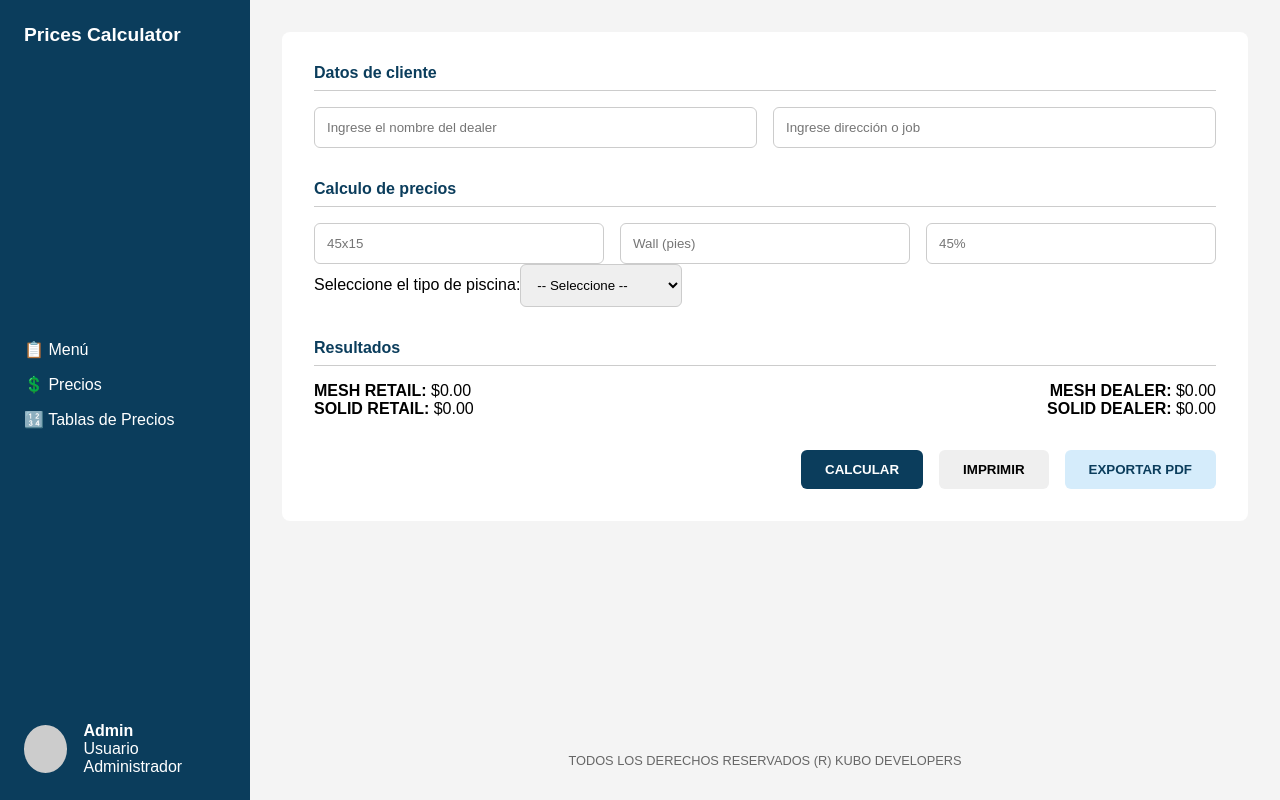
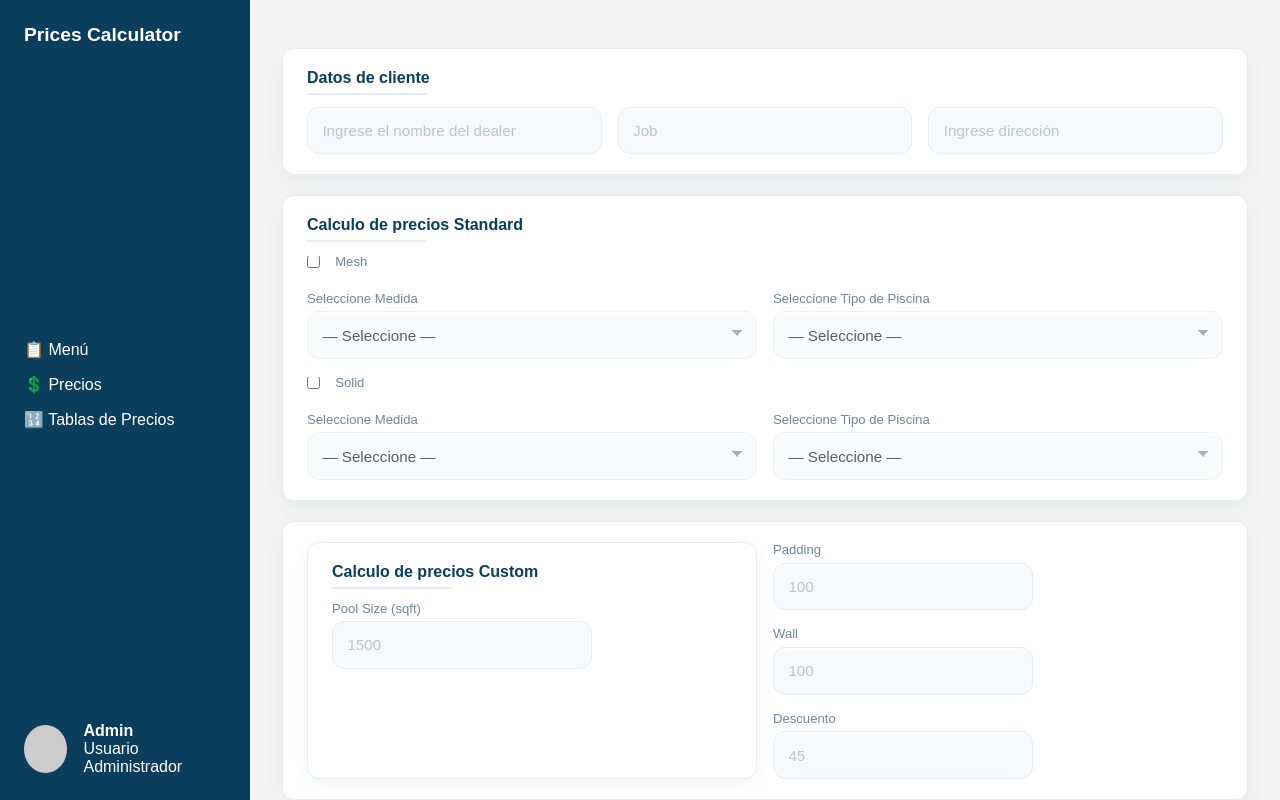
Before and after one commit to obanyBernal/coverestimates, a React (Vite) app: page /dashboard in a window 1280 px wide. Built offline with nearby package versions, Linux system fonts and the light colour scheme.

Commit message:
version demo-funcionan precios standard

```diff
--- a/src/components/PriceCalculator.jsx
+++ b/src/components/PriceCalculator.jsx
@@ -1,36 +1,110 @@
-import React, { useState } from "react";
+import React, { useMemo, useState } from "react";
 import "../css/PriceCalculator.css";
+import { printPage } from "../utils/PrintUtils";
 import { calcularPrecio } from "../utils/priceCalculator";
-import { printPage } from "../utils/PrintUtils";
+// lógica nueva se conectará después
+
+import { meshStandard, solidStandard } from "./PoolInputs";
+
+const uniq = (arr) => Array.from(new Set(arr));
+
+const useMeshOptions = () => {
+  const measures = useMemo(
+    () =>
+      uniq(meshStandard.flatMap((g) => g.items.map((i) => i.poolSize))).sort(
+        (a, b) => a.localeCompare(b, undefined, { numeric: true })
+      ),
+    []
+  );
+  const categories = useMemo(
+    () =>
+      uniq(meshStandard.map((g) => g.group)).sort((a, b) =>
+        a.localeCompare(b, undefined, { numeric: true })
+      ),
+    []
+  );
+  return { measures, categories };
+};
+
+const useSolidOptions = () => {
+  const measures = useMemo(
+    () =>
+      uniq(solidStandard.flatMap((g) => g.items.map((i) => i.poolSize))).sort(
+        (a, b) => a.localeCompare(b, undefined, { numeric: true })
+      ),
+    []
+  );
+  const categories = useMemo(
+    () =>
+      uniq(solidStandard.map((g) => g.group)).sort((a, b) =>
+        a.localeCompare(b, undefined, { numeric: true })
+      ),
+    []
+  );
+  return { measures, categories };
+};
 
 const PriceCalculator = () => {
+  // Cliente
   const [dealer, setDealer] = useState("");
   const [job, setJob] = useState("");
-  const [poolSize, setPoolSize] = useState("");
+  const [address, setAddress] = useState("");
+
+  // STANDARD – Mesh
+  const [meshEnabled, setMeshEnabled] = useState(false);
+  const [meshMeasure, setMeshMeasure] = useState("");
+  const [meshCategory, setMeshCategory] = useState("");
+  const { measures: meshMeasures, categories: meshCategories } =
+    useMeshOptions();
+
+  // STANDARD – Solid
+  const [solidEnabled, setSolidEnabled] = useState(false);
+  const [solidMeasure, setSolidMeasure] = useState("");
+  const [solidCategory, setSolidCategory] = useState("");
+  const { measures: solidMeasures, categories: solidCategories } =
+    useSolidOptions();
+
+  // CUSTOM (card pequeño)
+  const [customSqft, setCustomSqft] = useState("");
+
+  // Controles globales (fuera del card de Custom)
+  const [padding, setPadding] = useState(""); // lo usaremos en la lógica después
   const [wall, setWall] = useState("");
-  const [discount, setDiscount] = useState("");
-  const [poolType, setPoolType] = useState(""); // ej: Mesh 5x5 Standard
+  const [discount, setDiscount] = useState(""); // %
 
-  // Placeholder para resultados
+  // Resultados placeholder
   const [results, setResults] = useState({
     meshRetail: 0,
+    meshDealer: 0,
     solidRetail: 0,
-    meshDealer: 0,
     solidDealer: 0,
   });
 
   const handleCalculate = () => {
-    const result = calcularPrecio(poolSize, wall, discount, poolType);
-    if (result) {
+    // Determinar el modo
+    const mode = customSqft ? "custom" : "standard";
+
+    const result = calcularPrecio({
+      meshEnabled,
+      meshMeasure,
+      meshCategory,
+      solidEnabled,
+      solidMeasure,
+      solidCategory,
+      customSqft,
+      padding,
+      wall,
+      discount,
+      mode,
+    });
+
     setResults(result);
-    } else {
-      alert("Error en formato de Pool Size");
-    }
   };
+  const customDisabled = meshEnabled || solidEnabled;
 
   return (
     <div className="price-calculator">
-      {/* Datos de Cliente */}
+      {/* Datos de cliente */}
       <section className="section">
         <h3>Datos de cliente</h3>
         <div className="row">
@@ -42,52 +116,178 @@ const PriceCalculator = () => {
           />
           <input
             type="text"
-            placeholder="Ingrese dirección o job"
+            placeholder="Job"
             value={job}
             onChange={(e) => setJob(e.target.value)}
+          />
+          <input
+            type="text"
+            placeholder="Ingrese dirección"
+            value={address}
+            onChange={(e) => setAddress(e.target.value)}
           />
         </div>
       </section>
 
-      {/* Cálculo de Precios */}
+      {/* Cálculo de precios Standard */}
       <section className="section">
-        <h3>Calculo de precios</h3>
+        <h3>Calculo de precios Standard</h3>
+
+        {/* MESH */}
+        <div className="row" style={{ alignItems: "center" }}>
+          <label
+            style={{
+              flex: "0 0 100%",
+              display: "inline-flex",
+              alignItems: "center",
+              gap: 8,
+            }}
+          >
+            <input
+              type="checkbox"
+              checked={meshEnabled}
+              onChange={() => setMeshEnabled((v) => !v)}
+            />
+            Mesh
+          </label>
+
+          <div className="dropdown">
+            <label>Seleccione Medida</label>
+            <select
+              value={meshMeasure}
+              onChange={(e) => setMeshMeasure(e.target.value)}
+              disabled={!meshEnabled}
+            >
+              <option value="">— Seleccione —</option>
+              {meshMeasures.map((m) => (
+                <option key={m} value={m}>
+                  {m}
+                </option>
+              ))}
+            </select>
+          </div>
+
+          <div className="dropdown">
+            <label>Seleccione Tipo de Piscina</label>
+            <select
+              value={meshCategory}
+              onChange={(e) => setMeshCategory(e.target.value)}
+              disabled={!meshEnabled}
+            >
+              <option value="">— Seleccione —</option>
+              {meshCategories.map((c) => (
+                <option key={c} value={c}>
+                  {c}
+                </option>
+              ))}
+            </select>
+          </div>
+        </div>
+
+        {/* SOLID */}
+        <div
+          className="row"
+          style={{ alignItems: "center", marginTop: "1rem" }}
+        >
+          <label
+            style={{
+              flex: "0 0 100%",
+              display: "inline-flex",
+              alignItems: "center",
+              gap: 8,
+            }}
+          >
+            <input
+              type="checkbox"
+              checked={solidEnabled}
+              onChange={() => setSolidEnabled((v) => !v)}
+            />
+            Solid
+          </label>
+
+          <div className="dropdown">
+            <label>Seleccione Medida</label>
+            <select
+              value={solidMeasure}
+              onChange={(e) => setSolidMeasure(e.target.value)}
+              disabled={!solidEnabled}
+            >
+              <option value="">— Seleccione —</option>
+              {solidMeasures.map((m) => (
+                <option key={m} value={m}>
+                  {m}
+                </option>
+              ))}
+            </select>
+          </div>
+
+          <div className="dropdown">
+            <label>Seleccione Tipo de Piscina</label>
+            <select
+              value={solidCategory}
+              onChange={(e) => setSolidCategory(e.target.value)}
+              disabled={!solidEnabled}
+            >
+              <option value="">— Seleccione —</option>
+              {solidCategories.map((c) => (
+                <option key={c} value={c}>
+                  {c}
+                </option>
+              ))}
+            </select>
+          </div>
+        </div>
+      </section>
+
+      {/* Custom (card pequeño) + controles globales fuera */}
+      <section
+        className="section"
+        style={{ display: "grid", gridTemplateColumns: "1fr 1fr", gap: "1rem" }}
+      >
+        <div className="section" style={{ margin: 0 }}>
+          <h3>Calculo de precios Custom</h3>
           <div className="row">
-          <input
-            type="text"
-            placeholder="45x15"
-            value={poolSize}
-            onChange={(e) => setPoolSize(e.target.value)}
-          />
+            <div>
+              <label>Pool Size (sqft)</label>
               <input
                 type="number"
-            placeholder="Wall (pies)"
+                placeholder="1500"
+                value={customSqft}
+                onChange={(e) => setCustomSqft(e.target.value)}
+                disabled={customDisabled}
+              />
+            </div>
+          </div>
+        </div>
+
+        <div className="row" style={{ alignItems: "end" }}>
+          <div>
+            <label>Padding</label>
+            <input
+              type="number"
+              placeholder="100"
+              value={padding}
+              onChange={(e) => setPadding(e.target.value)}
+            />
+          </div>
+          <div>
+            <label>Wall</label>
+            <input
+              type="number"
+              placeholder="100"
               value={wall}
               onChange={(e) => setWall(e.target.value)}
             />
+          </div>
+          <div>
+            <label>Descuento</label>
             <input
               type="number"
-            placeholder="45%"
+              placeholder="45"
               value={discount}
               onChange={(e) => setDiscount(e.target.value)}
             />
           </div>
-        <div className="dropdown">
-          <label>Seleccione el tipo de piscina:</label>
-          <select
-            value={poolType}
-            onChange={(e) => setPoolType(e.target.value)}
-          >
-            <option value="">-- Seleccione --</option>
-            <option value="mesh-5x5-standard">Mesh 5x5 Standard</option>
-            <option value="mesh-5x5-custom">Mesh 5x5 Custom</option>
-            <option value="mesh-3x3-standard">Mesh 3x3 Standard</option>
-            <option value="mesh-3x3-custom">Mesh 3x3 Custom</option>
-            <option value="solid-5x5-standard">Solid 5x5 Standard</option>
-            <option value="solid-5x5-custom">Solid 5x5 Custom</option>
-            <option value="solid-3x3-standard">Solid 3x3 Standard</option>
-            <option value="solid-3x3-custom">Solid 3x3 Custom</option>
-          </select>
         </div>
       </section>
 
@@ -115,12 +315,12 @@ const PriceCalculator = () => {
       {/* Botones */}
       <div className="button-row">
         <button onClick={handleCalculate} className="btn primary">
-          CALCULAR
+          Calcular
         </button>
         <button onClick={printPage} className="btn">
-          IMPRIMIR
+          Imprimir
         </button>
-        <button className="btn secondary">EXPORTAR PDF</button>
+        <button className="btn secondary">Exportar PDF</button>
       </div>
     </div>
   );
--- a/src/css/Dashboard.css
+++ b/src/css/Dashboard.css
@@ -1,15 +1,19 @@
 .dashboard-container {
   display: flex;
-  height: 100vh;
-  font-family: sans-serif;
+  height: 100vh;           /* ya lo tenías */
+  font-family: sans-serif; /* ya lo tenías */
+  overflow: hidden;        /* 🔒 evita scroll del body */
 }
 
 .dashboard-main {
   flex: 1;
   display: flex;
+  padding-top: .5rem;
   flex-direction: column;
   padding: 2rem;
   background-color: #f4f4f4;
+  height: 100vh;           /* 🔑 ocupa alto completo */
+  overflow-y: auto;        /* 🧭 scroll SOLO aquí */
 }
 
 .dashboard-footer {
--- a/src/css/PriceCalculator.css
+++ b/src/css/PriceCalculator.css
@@ -1,60 +1,156 @@
-.price-calculator {
-  background: #fff;
-  padding: 2rem;
-  border-radius: 8px;
-  margin-bottom: 2rem;
+:root{
+  --primary:#0b3d5c;
+  --primary-600:#07324b;
+  --card:#fff;
+  --muted:#6e8796;
+  --line:#e4edf3;
+  --soft:#f6fafc;
+  --soft-2:#eef5f9;
 }
 
-.section {
-  margin-bottom: 2rem;
+.price-calculator{
+  background: transparent;
+  padding: 0;
 }
 
-.section h3 {
-  margin-bottom: 1rem;
-  border-bottom: 1px solid #ccc;
-  padding-bottom: 0.5rem;
-  font-size: 1rem;
-  color: #0b3d5c;
+/* CARD/SECTION */
+.section{
+  background: var(--card);
+  border-radius: 12px;
+  padding: 1.25rem 1.5rem;
+  margin: 1rem 0 1.25rem;
+  box-shadow: 0 6px 20px rgba(11,61,92,.06);
+  border: 1px solid var(--line);
 }
 
+.section h3{
+  margin: 0 0 .75rem 0;
+  font-size: 1rem;
+  color: var(--primary);
+  font-weight: 700;
+  position: relative;
+}
+.section h3::after{
+  content:"";
+  display:block;
+  width:120px;
+  height:2px;
+  background: var(--line);
+  margin-top: .35rem;
+}
+
+/* LAYOUT */
 .row {
   display: flex;
   flex-wrap: wrap;
   gap: 1rem;
 }
-
-input,
-select {
-  padding: 0.75rem;
-  flex: 1;
-  border-radius: 6px;
-  border: 1px solid #ccc;
+.row > *{
+  flex:1 1 260px;
+  min-width:240px;
 }
 
-.results-row {
-  justify-content: space-between;
+/* LABELS */
+.dropdown label,
+.section label{
+  display:block;
+  color: var(--muted);
+  font-size:.82rem;
+  margin-bottom:.35rem;
 }
 
-.button-row {
-  display: flex;
-  justify-content: flex-end;
-  gap: 1rem;
+/* INPUTS & SELECTS */
+input, select{
+  width:100%;
+  appearance:none;
+  background: var(--soft);
+  border:1px solid var(--line);
+  border-radius:12px;
+  padding:.9rem .9rem;
+  font-size:.95rem;
+  color:#0b1f2a;
+  box-shadow: inset 0 1px 0 #fff;
+  transition: .2s ease;
+}
+input::placeholder{ color:#b7c6cf; }
+input:focus, select:focus{
+  outline:none;
+  border-color:#c6d9e6;
+  box-shadow:0 0 0 3px rgba(11,61,92,.08);
+  background:#fff;
 }
 
-.btn {
-  padding: 0.75rem 1.5rem;
-  border: none;
-  border-radius: 6px;
-  font-weight: bold;
-  cursor: pointer;
+/* SELECT arrow */
+select{
+  background-image: linear-gradient(45deg, transparent 50%, #7a93a3 50%),
+                    linear-gradient(135deg, #7a93a3 50%, transparent 50%),
+                    linear-gradient(to right, transparent, transparent);
+  background-position: calc(100% - 18px) calc(1.1rem),
+                       calc(100% - 13px) calc(1.1rem),
+                       calc(100% - 2.25rem) 0.6rem;
+  background-size: 6px 6px, 6px 6px, 1px 1.6rem;
+  background-repeat: no-repeat;
+  padding-right: 2.5rem;
 }
 
-.btn.primary {
-  background-color: #0b3d5c;
-  color: white;
+/* CHECKBOX tradicional */
+.section input[type="checkbox"]{
+  width:auto;
+  accent-color: var(--primary);
+  margin-right:.45rem;
+  appearance: checkbox;
+  -webkit-appearance: checkbox;
+  transform: none;
 }
 
-.btn.secondary {
-  background-color: #d5ecfb;
-  color: #0b3d5c;
+/* RESULTS */
+.section.results{
+  padding-top:1rem;
 }
+.results-row{
+  justify-content:space-between;
+  gap:2rem;
+}
+.results-row p{
+  font-size:1rem;
+  margin:.25rem 0;
+}
+.results-row strong{
+  color: var(--primary);
+}
+
+/* BUTTONS */
+.button-row{
+  display:flex;
+  justify-content:flex-end;
+  gap:1rem;
+  margin-top:.25rem;
+}
+.btn{
+  padding:.95rem 1.6rem;
+  border:none;
+  border-radius:999px;
+  font-weight:700;
+  cursor:pointer;
+  transition: .2s ease;
+}
+.btn.primary{
+  background: var(--primary);
+  color:#fff;
+}
+.btn.primary:hover{ background: var(--primary-600); }
+.btn.secondary{
+  background:#d5ecfb;
+  color: var(--primary);
+}
+.btn:hover{ transform: translateY(-1px); }
+
+/* Tiny tweak for the three inputs in la fila (Wall/Descuento) */
+.section .row input[type="number"]{
+  max-width: 260px;
+}
+
+/* Responsive */
+@media (max-width: 980px){
+  .row > *{ min-width:200px; }
+}
--- a/src/utils/priceCalculator.js
+++ b/src/utils/priceCalculator.js
@@ -1,90 +1,77 @@
-// Tablas de ejemplo para Custom - debes reemplazar por los datos reales de tu PDF
+import {
+  meshStandard,
+  solidStandard,
+  meshCustom,
+  solidCustom
+} from "../components/PoolInputs";
 
-const meshCustomPricing = {
-    "5x5": [
-        { min: 1, max: 49, price: 3.95 },
-        { min: 50, max: 99, price: 4.03 },
-        { min: 100, max: 199, price: 4.02 },
-        { min: 200, max: 299, price: 4.01 },
-        { min: 300, max: 349, price: 3.92 },
-        { min: 350, max: 399, price: 3.90 },
-        { min: 400, max: 449, price: 4.06 },
-        { min: 450, max: 499, price: 3.78 },
-        { min: 500, max: 599, price: 3.72 },
-        { min: 600, max: 649, price: 3.52 },
-        { min: 650, max: 699, price: 3.47 },
-        { min: 700, max: 799, price: 3.29 },
-        { min: 800, max: 899, price: 3.19 },
-        { min: 900, max: 999, price: 3.06 },
-    ],
-    "3x3": [
-        { min: 1, max: 49, price: 5.6 },
-        { min: 50, max: 99, price: 5.33 },
-        { min: 100, max: 199, price: 5.14 },
-        { min: 200, max: 299, price: 5.02 },
-        { min: 300, max: 349, price: 4.74 },
-        { min: 350, max: 399, price: 4.73 },
-        { min: 400, max: 449, price: 4.90 },
-        { min: 450, max: 499, price: 4.74 },
-        { min: 500, max: 599, price: 4.63 },
-        { min: 600, max: 649, price: 4.63 },
-        { min: 650, max: 699, price: 4.46 },
-        { min: 700, max: 799, price: 4.43 },
-        { min: 800, max: 899, price: 4.23 },
-        { min: 900, max: 999, price: 4.04 },
-    ]
-};
-
-// Simulación de precios estándar (puedes luego usar tabla real del PDF)
-const meshStandardPrice = 3.5; // por pie²
-const solidStandardPrice = 4.5;
-
-const wallPricePerFoot = 45;
-
-function parsePoolSize(input) {
-    const parts = input.toLowerCase().replace(/\s/g, "").split("x");
-    if (parts.length !== 2) return null;
-    const width = parseFloat(parts[0]);
-    const height = parseFloat(parts[1]);
-    if (isNaN(width) || isNaN(height)) return null;
-    return { width: width + 2, height: height + 2 }; // CS = PS + 2
+// Buscar precio en arrays Standard
+function findStandardPrice(array, group, poolSize) {
+  const grp = array.find(g => g.group === group);
+  if (!grp) return null;
+  const item = grp.items.find(i => i.poolSize === poolSize);
+  return item ? item.price : null;
 }
 
-function findCustomPrice(area, table) {
-    const range = table.find(r => area >= r.min && area <= r.max);
-    return range ? range.price : 0;
+// Buscar precio en arrays Custom por rango
+function findCustomPrice(array, sqft, is5x5 = true) {
+  const range = array.find(r => sqft >= r.min && sqft <= r.max);
+  if (!range) return null;
+  return is5x5 ? range.price5x5 * sqft : range.price3x3 * sqft;
 }
 
-export function calcularPrecio(poolSizeStr, wallFeet, discount, poolType) {
-    const cs = parsePoolSize(poolSizeStr);
-    if (!cs) return null;
+export function calcularPrecio({
+  meshEnabled, meshMeasure, meshCategory,
+  solidEnabled, solidMeasure, solidCategory,
+  customSqft,
+  padding, wall, discount,
+  mode // "standard" | "custom"
+}) {
+  let meshRetail = 0;
+  let solidRetail = 0;
+  if (meshEnabled || solidEnabled) {
+    customSqft = 0;
+  }
+  if (mode === "standard") {
+    if (meshEnabled && meshMeasure && meshCategory) {
+      const price = findStandardPrice(meshStandard, meshCategory, meshMeasure);
+      if (price) meshRetail = price;
+    }
+    if (solidEnabled && solidMeasure && solidCategory) {
+      const price = findStandardPrice(solidStandard, solidCategory, solidMeasure);
+      if (price) solidRetail = price;
+    }
+  }
 
-    const area = cs.width * cs.height;
-    const wallCharge = wallFeet ? parseFloat(wallFeet) * wallPricePerFoot : 0;
-    const discountFactor = discount ? (1 - parseFloat(discount) / 100) : 1;
+  if (mode === "custom") {
+    if (meshEnabled && customSqft) {
+      meshRetail = findCustomPrice(meshCustom, Number(customSqft), true) || 0;
+    }
+    if (solidEnabled && customSqft) {
+      solidRetail = findCustomPrice(solidCustom, Number(customSqft), true) || 0;
+    }
+  }
 
-    const [material, size, type] = poolType.split("-"); // ej. mesh-5x5-custom
-    console.log("Material seleccionado:", material); // ahora sí se usa
-    let meshRetail = 0;
-    let solidRetail = 0;
+  // Padding multiplicado por 15 solo si el tipo está habilitado y tiene precio
+  if (padding) {
+    const paddingExtra = (Number(padding) || 0) * 15;
+    if (meshEnabled && meshRetail > 0) meshRetail += paddingExtra;
+    if (solidEnabled && solidRetail > 0) solidRetail += paddingExtra;
+  }
 
+  // Wall multiplicado por 45 solo si el tipo está habilitado y tiene precio
+  if (wall) {
+    const wallExtra = (Number(wall) || 0) * 45;
+    if (meshEnabled && meshRetail > 0) meshRetail += wallExtra;
+    if (solidEnabled && solidRetail > 0) solidRetail += wallExtra;
+  }
 
-    if (type === "custom") {
-        meshRetail = findCustomPrice(area, meshCustomPricing[size]) * area;
-        solidRetail = findCustomPrice(area, meshCustomPricing[size]) * area + 100; // puedes ajustar aquí
-    } else {
-        meshRetail = meshStandardPrice * area;
-        solidRetail = solidStandardPrice * area;
-    }
+  const discountFactor = discount ? (1 - Number(discount) / 100) : 1;
 
-    // Sumar "wall" a ambos
-    meshRetail += wallCharge;
-    solidRetail += wallCharge;
-
-    return {
-        meshRetail,
-        solidRetail,
-        meshDealer: meshRetail * discountFactor,
-        solidDealer: solidRetail * discountFactor,
-    };
+  return {
+    meshRetail,
+    solidRetail,
+    meshDealer: meshRetail * discountFactor,
+    solidDealer: solidRetail * discountFactor
+  };
 }
```
Also changed, not shown: src/css/Sidebar.css (+7 -1 lines). Lines whose indentation alone changed are shown as unchanged.
